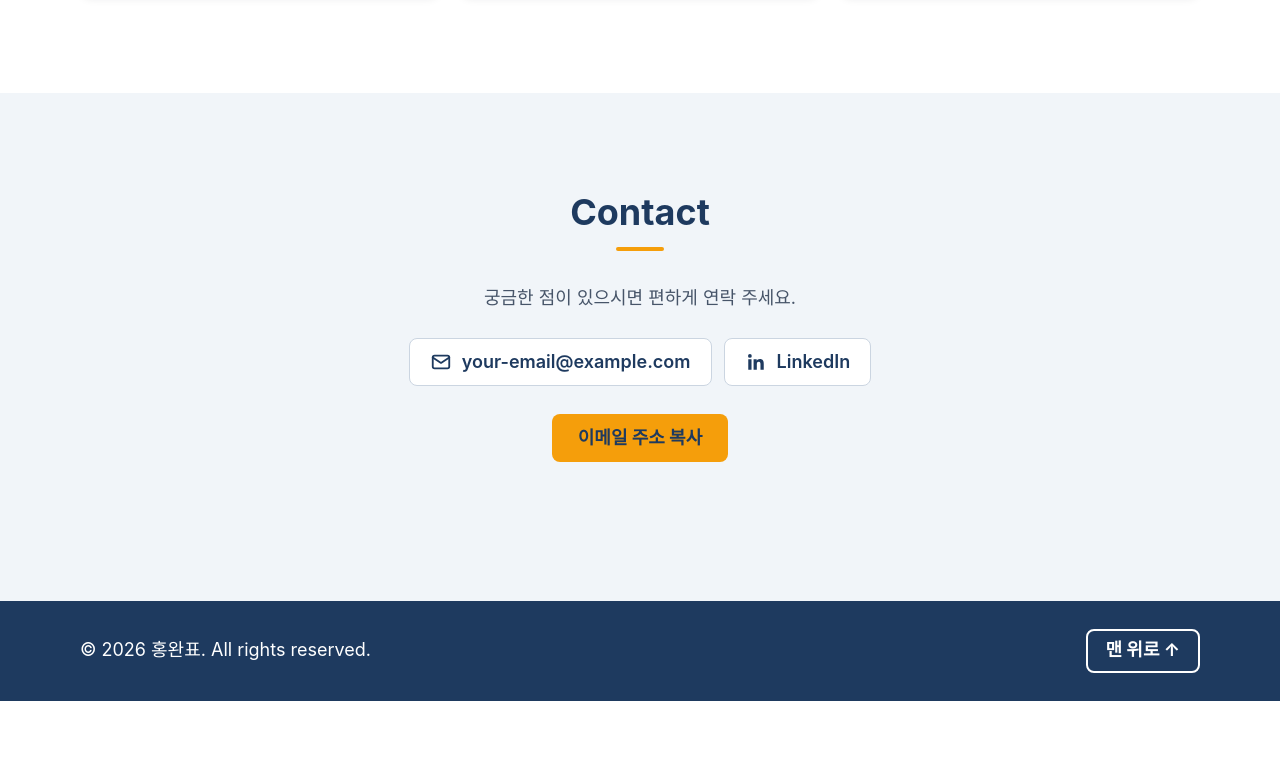
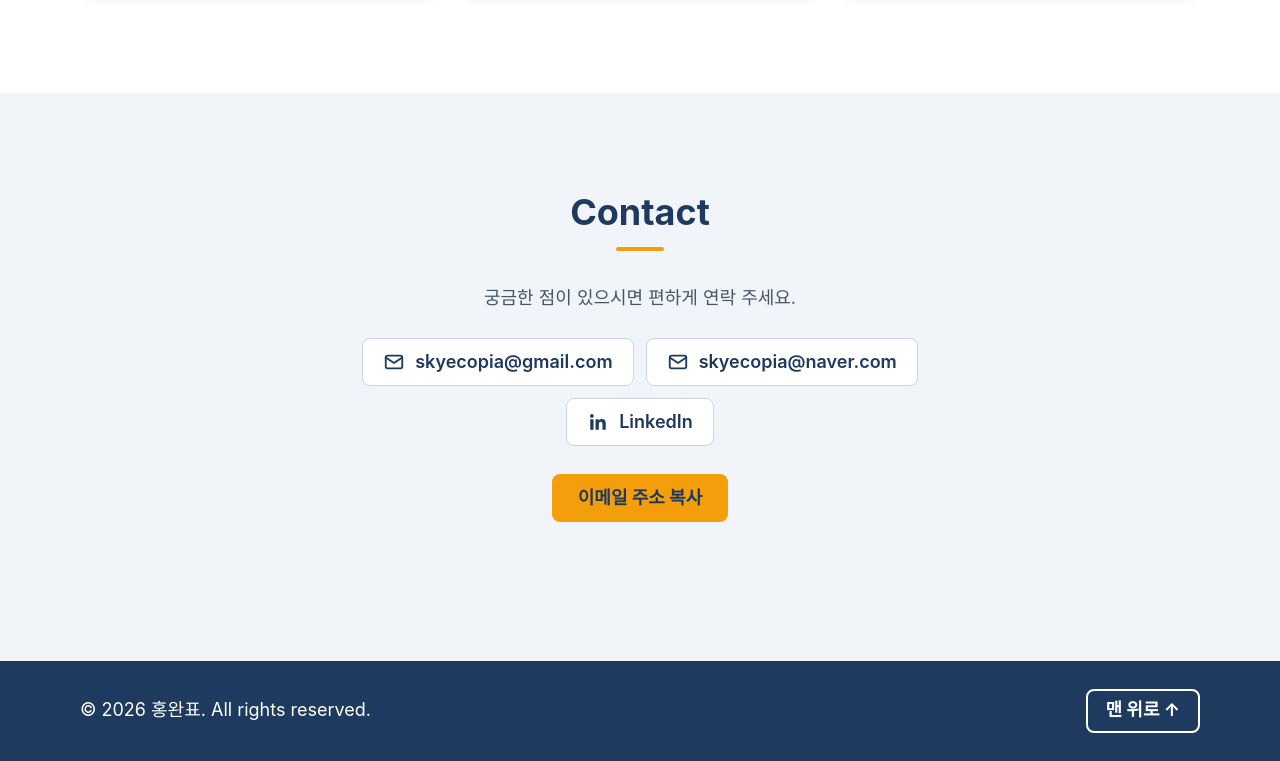
Before and after one commit to skyecopia/my-profile, a plain HTML site: page index.html in a window 1280 px wide. Shown: the part 4916-5677 px from the top of the page. Before the commit the page ends 5617 px from the top, so only its background shows below. Drawn offline with Linux system fonts and the light colour scheme; a web font is replaced by a local one.

Commit message:
연락처 이메일 추가

```diff
--- a/index.html
+++ b/index.html
@@ -334,11 +334,17 @@
         <p class="contact-lead">궁금한 점이 있으시면 편하게 연락 주세요.</p>
 
         <ul class="contact-list">
-          <!-- ✏️ 이메일: 아래 두 곳(링크 주소·표시 글자)을 실제 주소로 바꾸세요 -->
+          <!-- ✏️ 이메일: 첫 번째(Gmail) 주소가 "복사" 버튼으로 복사됩니다. 주소는 링크·표시 글자 두 곳을 같이 바꾸세요 -->
           <li>
-            <a id="email-link" class="contact-link" href="mailto:your-email@example.com">
+            <a id="email-link" class="contact-link" href="mailto:skyecopia@gmail.com">
               <svg viewBox="0 0 24 24" width="22" height="22" fill="none" stroke="currentColor" stroke-width="2" stroke-linecap="round" stroke-linejoin="round" aria-hidden="true"><rect x="3" y="5" width="18" height="14" rx="2"/><path d="M3 7l9 6 9-6"/></svg>
-              <span id="email-text">your-email@example.com</span>
+              <span id="email-text">skyecopia@gmail.com</span>
+            </a>
+          </li>
+          <li>
+            <a class="contact-link" href="mailto:skyecopia@naver.com">
+              <svg viewBox="0 0 24 24" width="22" height="22" fill="none" stroke="currentColor" stroke-width="2" stroke-linecap="round" stroke-linejoin="round" aria-hidden="true"><rect x="3" y="5" width="18" height="14" rx="2"/><path d="M3 7l9 6 9-6"/></svg>
+              <span>skyecopia@naver.com</span>
             </a>
           </li>
           <!-- ✏️ 링크드인: [입력] 부분을 본인 프로필 주소로 바꾸세요 -->
--- a/style.css
+++ b/style.css
@@ -295,7 +295,7 @@ button { font: inherit; cursor: pointer; }
   .hero-text { text-align: left; }
   .hero .btn-row { justify-content: flex-start; }
   .hero-photo img { width: min(380px, 100%); }
-  .contact-list { grid-auto-flow: column; justify-content: center; }
+  .contact-list { display: flex; flex-wrap: wrap; justify-content: center; }  /* 항목이 많아도 줄바꿈 */
 }
 
 /* ---- 1024px 이상: 데스크톱 → 상단 고정 메뉴, 프로젝트 3열, 타임라인 지그재그 ---- */
```
